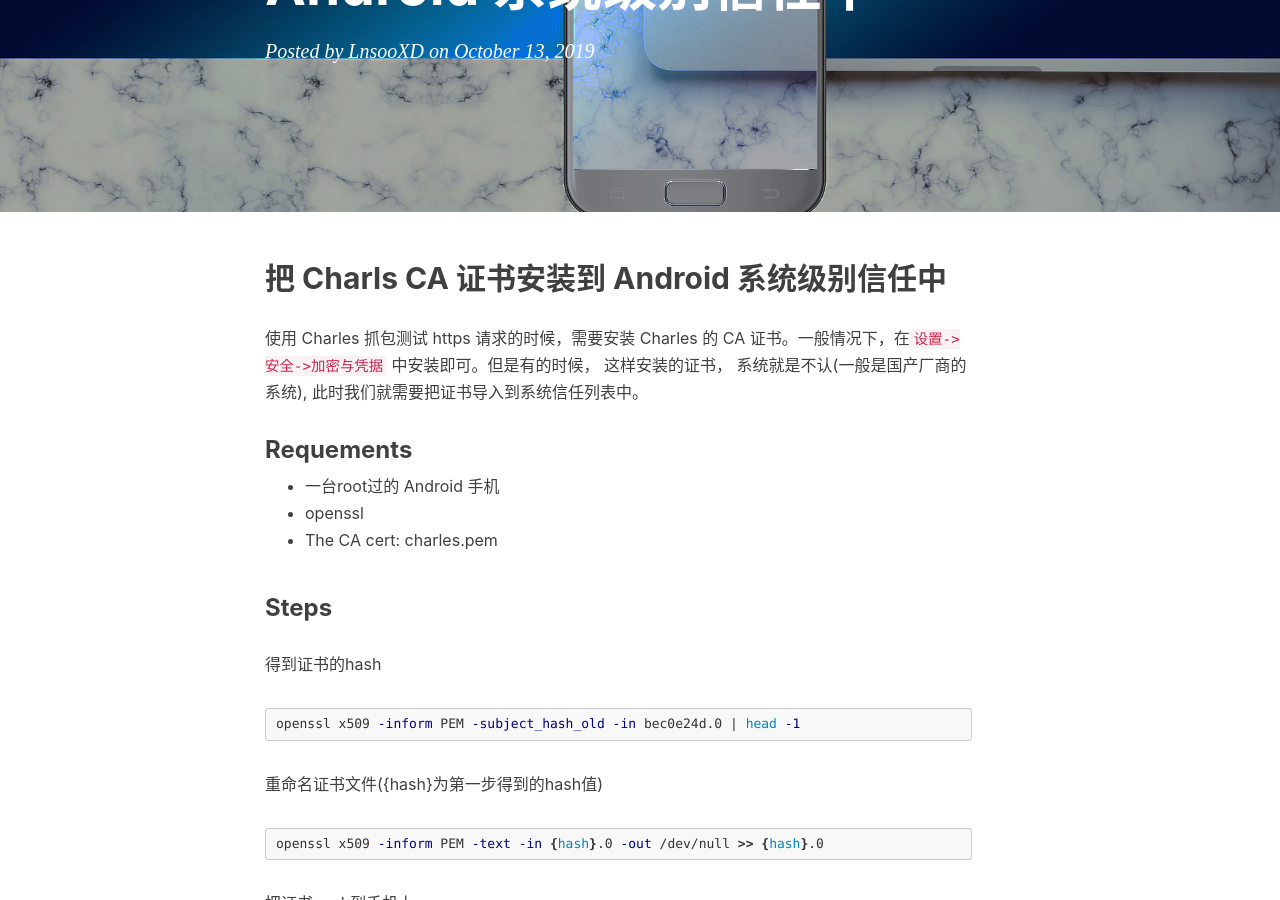
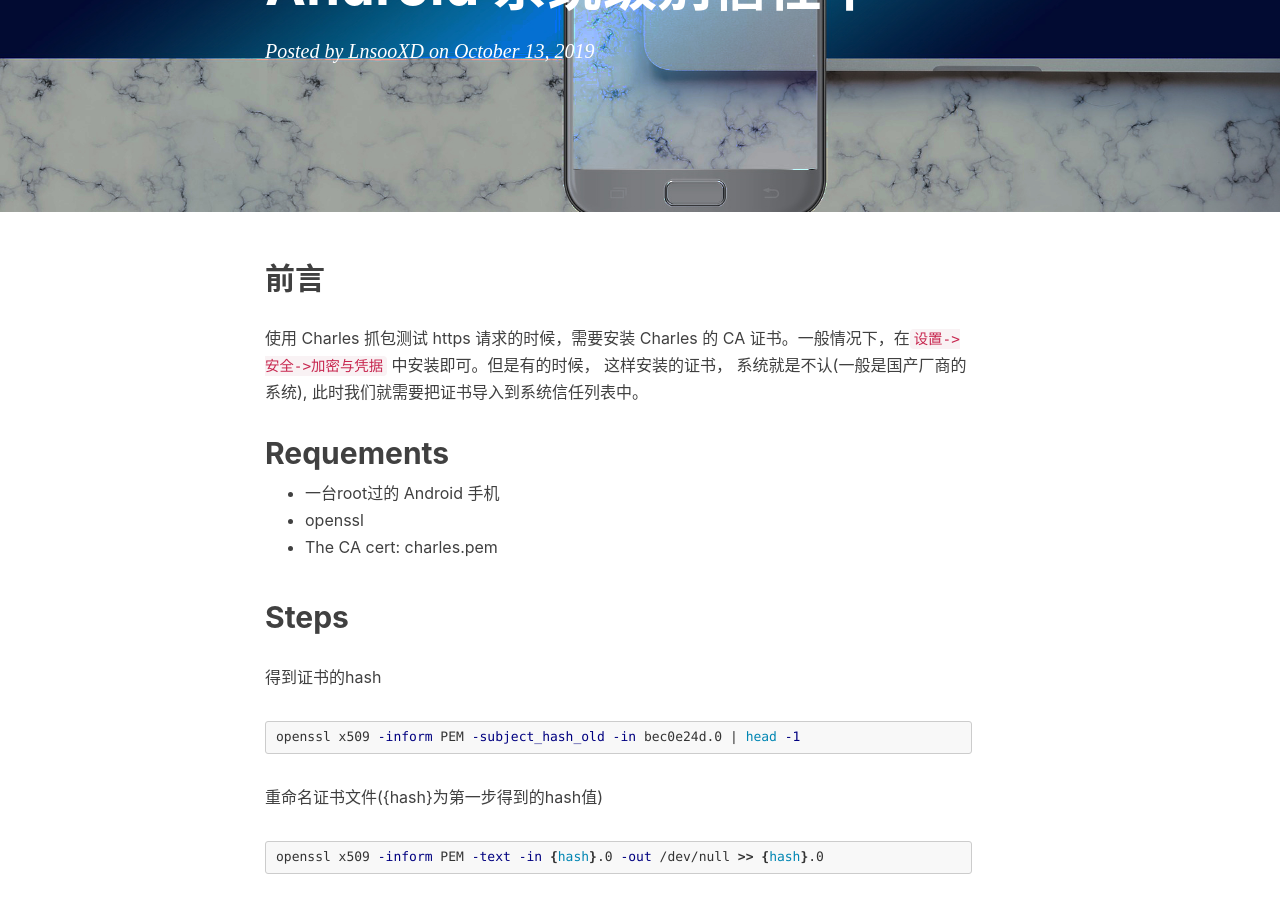
Before and after one commit to LnsooXD/LnsooxD.github.io, a Jekyll site: the page built from _posts/2019-10-14-android-import-charles-cert-system.md, in a window 1280 px wide and 900 px high, scrolled down 305 px. Built offline with Jekyll 4.4.1, drawn with Linux system fonts in a browser that asks for light colours; nearby versions of some CDN libraries; comment, search, counter and statistics services are not loaded.

Commit message:
fix: heading wrong

```diff
--- a/_posts/2019-10-14-android-import-charles-cert-system.md
+++ b/_posts/2019-10-14-android-import-charles-cert-system.md
@@ -11,17 +11,17 @@
     - QA
 ---
 
-## 把 Charls CA 证书安装到 Android 系统级别信任中
+## 前言
 
 使用 Charles 抓包测试 https 请求的时候，需要安装 Charles 的 CA 证书。一般情况下，在`设置->安全->加密与凭据` 中安装即可。但是有的时候， 这样安装的证书， 系统就是不认(一般是国产厂商的系统), 此时我们就需要把证书导入到系统信任列表中。
 
-### Requements
+## Requements
 
 - 一台root过的 Android 手机
 - openssl
 - The CA cert: charles.pem
 
-### Steps
+## Steps
 
 得到证书的hash
 
```
